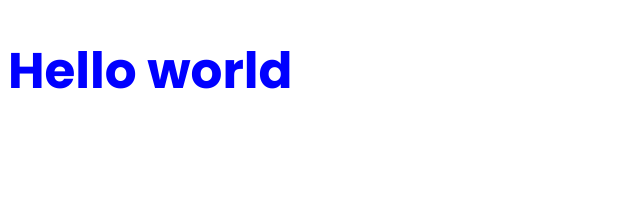
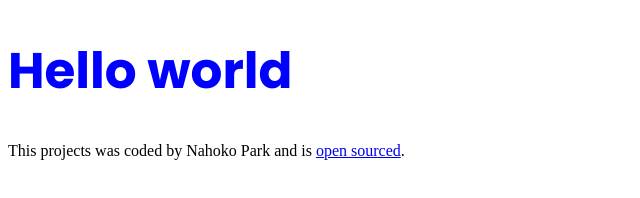
Before and after one commit to Konnichiwaitsnahoko/travel-project, a plain HTML site: page index.html in a window 1280 px wide. Shown: the whole page, without its empty margins (0-640 px from the left). Drawn offline with Linux system fonts and the light colour scheme.

```diff
--- a/index.html
+++ b/index.html
@@ -13,5 +13,11 @@
   </head>
   <body>
     <h1>Hello world</h1>
+    <footer>
+      This projects was coded by Nahoko Park and is
+      <a href="https://github.com/Konnichiwaitsnahoko/travel-project"
+        >open sourced</a
+      >.
+    </footer>
   </body>
 </html>
```
Also changed, not shown: image/sec2-image1.jfif (added), image/sec2-image2.jfif (added), image/sec2-image3.jfif (added), 2 other files.
